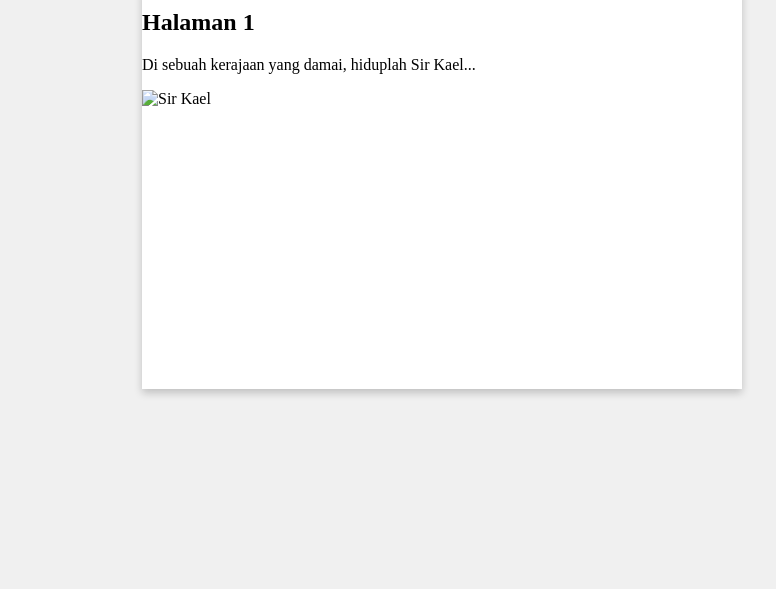
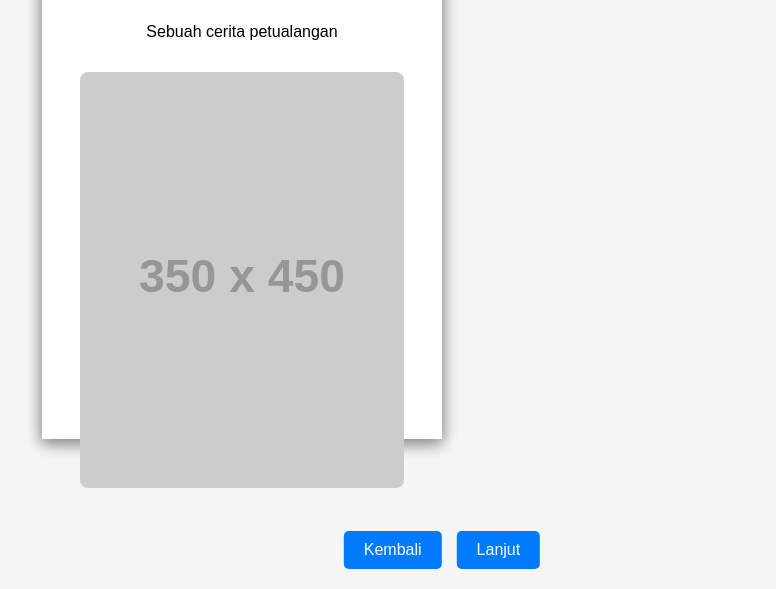
Before and after one commit to zhfrannn/tes-flip, a plain HTML site: page index.html in a window 1280 px wide. Shown: the part 211-800 px from the top of the page, without its empty margins (198-974 px from the left). Drawn offline with Linux system fonts and the light colour scheme; placeholder pictures from the web are drawn by us.

Commit message:
Update index.html

```diff
--- a/index.html
+++ b/index.html
@@ -3,34 +3,152 @@
 <head>
     <meta charset="UTF-8">
     <meta name="viewport" content="width=device-width, initial-scale=1.0">
-    <title>Flipbook Fantasi</title>
-    <link rel="stylesheet" href="style.css">
+    <title>Flipbook Petualangan Ksatria</title>
+    <style>
+        body {
+            font-family: sans-serif;
+            display: flex;
+            justify-content: center;
+            align-items: center;
+            min-height: 100vh;
+            background-color: #f5f5f5;
+            margin: 0;
+            overflow: hidden;
+        }
+
+        .book-container {
+            width: 800px;
+            height: 500px;
+            position: relative;
+        }
+
+        .book {
+            width: 100%;
+            height: 100%;
+            transform-style: preserve-3d;
+            perspective: 1500px;
+            position: relative;
+        }
+
+        .page {
+            position: absolute;
+            width: 50%;
+            height: 100%;
+            background-color: #fff;
+            box-shadow: 0 4px 15px rgba(0, 0, 0, 0.2);
+            transition: transform 0.8s ease-in-out;
+            transform-origin: left center;
+            transform: rotateY(0deg);
+            z-index: 10;
+        }
+
+        .page-content {
+            padding: 20px;
+            display: flex;
+            flex-direction: column;
+            justify-content: center;
+            align-items: center;
+            height: 100%;
+            box-sizing: border-box;
+            text-align: center;
+        }
+
+        .page-content img {
+            max-width: 90%;
+            height: auto;
+            border-radius: 8px;
+            margin-top: 15px;
+        }
+
+        .page.flipped {
+            transform: rotateY(-180deg);
+            z-index: 5;
+        }
+
+        #page1 { z-index: 3; }
+        #page2 { z-index: 2; }
+        #page3 { z-index: 1; }
+
+        .controls {
+            position: absolute;
+            bottom: 20px;
+            left: 50%;
+            transform: translateX(-50%);
+            display: flex;
+            gap: 15px;
+        }
+
+        .controls button {
+            padding: 10px 20px;
+            font-size: 16px;
+            cursor: pointer;
+            border: none;
+            border-radius: 5px;
+            background-color: #007bff;
+            color: white;
+            transition: background-color 0.3s;
+        }
+
+        .controls button:hover {
+            background-color: #0056b3;
+        }
+    </style>
 </head>
 <body>
 
-    <div class="flipbook-container">
+    <div class="book-container">
+        <div class="book">
             <div class="page" id="page1">
                 <div class="page-content">
-                <h2>Halaman 1</h2>
-                <p>Di sebuah kerajaan yang damai, hiduplah Sir Kael...</p>
-                <img src="gambar_halaman1.jpg" alt="Sir Kael">
+                    <h1>Ksatria Cahaya dan Kristal Ajaib</h1>
+                    <p>Sebuah cerita petualangan</p>
+                    <img src="https://via.placeholder.com/350x450.png?text=Cover" alt="Cover Ksatria">
                 </div>
             </div>
 
             <div class="page" id="page2">
                 <div class="page-content">
+                    <h2>Halaman 1</h2>
+                    <p>Di sebuah kerajaan yang damai, hiduplah Sir Kael, seorang ksatria muda dengan hati yang berani dan pedang yang tajam. Suatu malam, langit diselimuti kegelapan aneh, dan desas-desus tentang Negeri Lumina yang diserang bayangan mulai menyebar.</p>
+                    <img src="https://via.placeholder.com/350x300.png?text=Halaman+1" alt="Sir Kael">
+                </div>
+            </div>
+
+            <div class="page" id="page3">
+                <div class="page-content">
                     <h2>Halaman 2</h2>
-                <p>Sir Kael memulai perjalanannya...</p>
-                <img src="gambar_halaman2.jpg" alt="Perjalanan Sir Kael">
+                    <p>Dengan tekad yang bulat, Sir Kael memulai perjalanannya menuju Negeri Lumina. Ia berjanji akan mengembalikan cahaya dan kedamaian di sana, tidak peduli seberapa berat rintangan yang akan ia hadapi.</p>
+                    <img src="https://via.placeholder.com/350x300.png?text=Halaman+2" alt="Perjalanan Kael">
+                </div>
+            </div>
+
         </div>
     </div>
 
     <div class="controls">
-            <button id="prevBtn">Previous</button>
-            <button id="nextBtn">Next</button>
-        </div>
+        <button id="prevBtn">Kembali</button>
+        <button id="nextBtn">Lanjut</button>
     </div>
 
-    <script src="script.js"></script>
+    <script>
+        const pages = document.querySelectorAll('.page');
+        const prevBtn = document.getElementById('prevBtn');
+        const nextBtn = document.getElementById('nextBtn');
+        let currentPageIndex = 0;
+
+        // Fungsi untuk mengontrol halaman
+        function flipPage(direction) {
+            if (direction === 'next' && currentPageIndex < pages.length - 1) {
+                pages[currentPageIndex].classList.add('flipped');
+                currentPageIndex++;
+            } else if (direction === 'prev' && currentPageIndex > 0) {
+                currentPageIndex--;
+                pages[currentPageIndex].classList.remove('flipped');
+            }
+        }
+
+        nextBtn.addEventListener('click', () => flipPage('next'));
+        prevBtn.addEventListener('click', () => flipPage('prev'));
+    </script>
 </body>
 </html>
```
Lines whose indentation alone changed are shown as unchanged.
